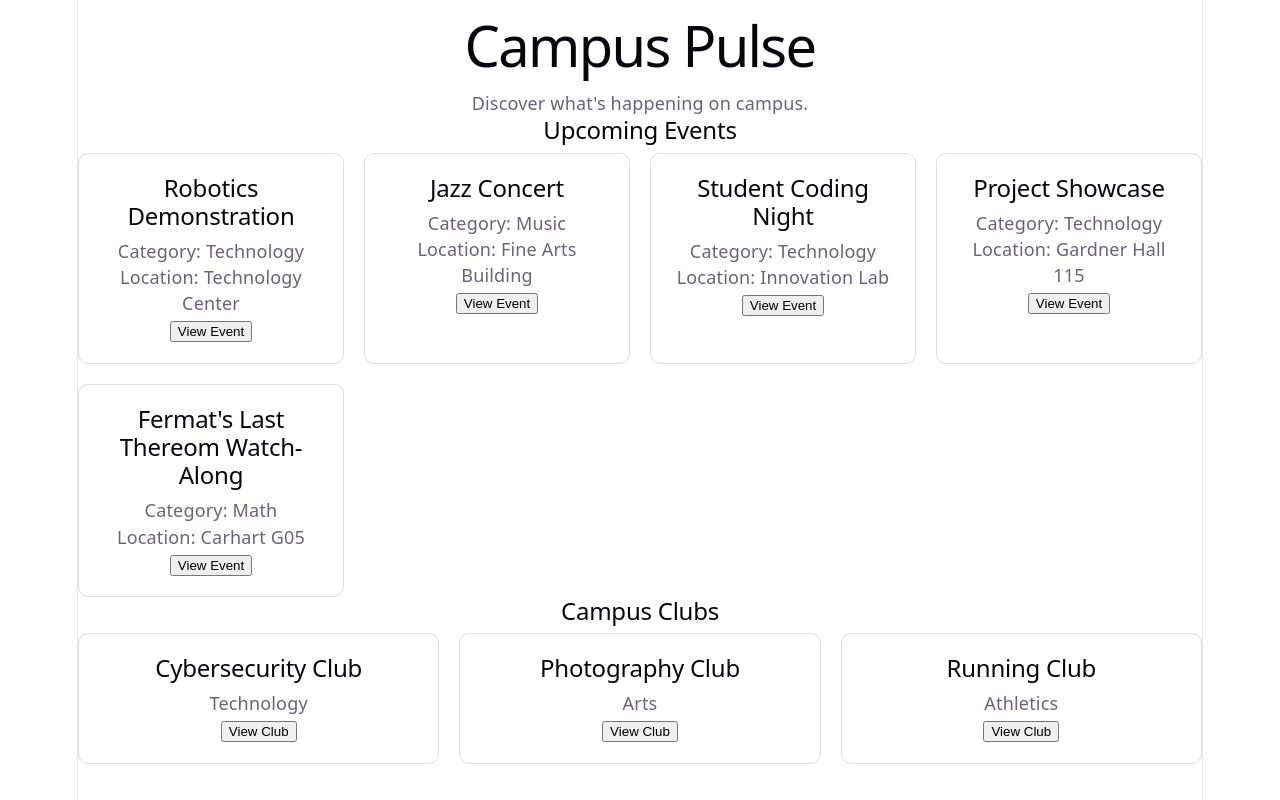
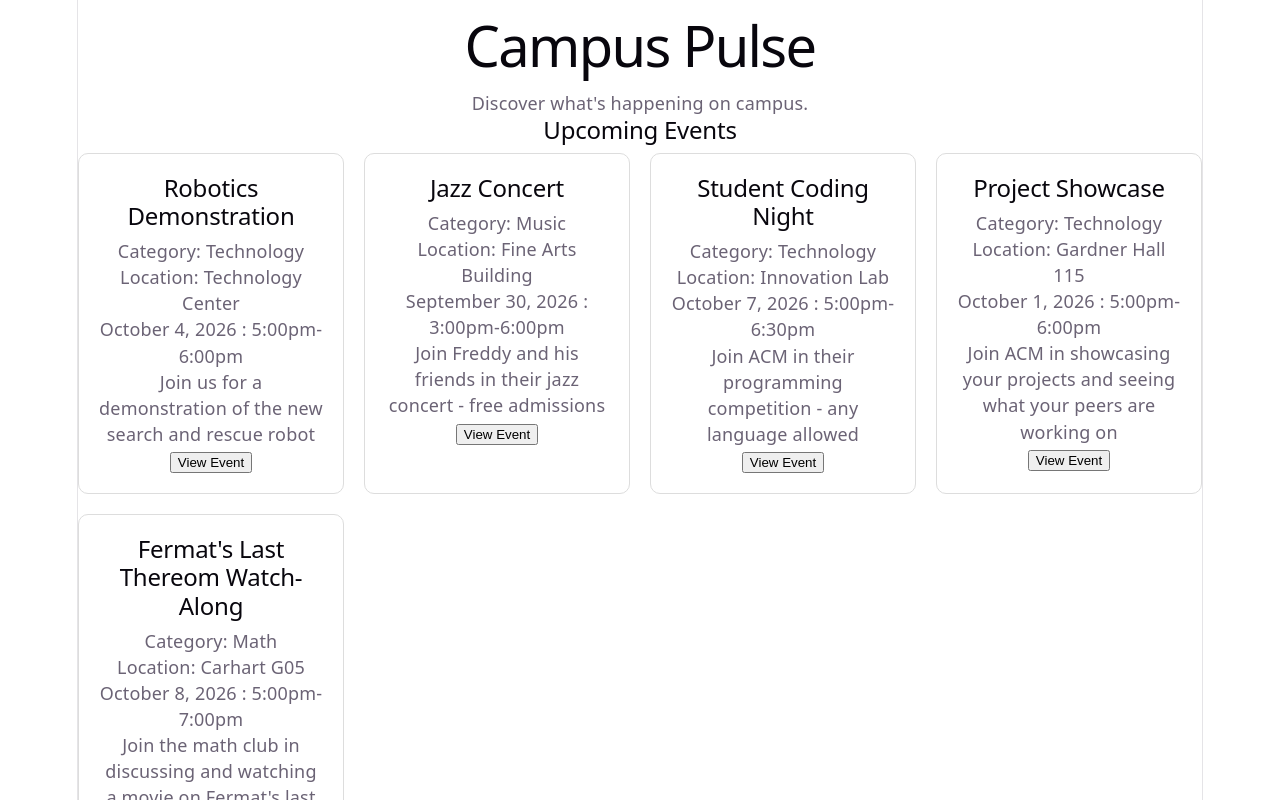
Before and after one commit to Pirategirl9000/React-Campus-Pulse, a React (Vite) app: page / in a window 1280 px wide. Shown: the top 800 px of the page. Built offline with nearby package versions, Linux system fonts and the light colour scheme.

Commit message:
Added new data to event cards

```diff
--- a/src/components/EventCard.jsx
+++ b/src/components/EventCard.jsx
@@ -5,14 +5,20 @@ export default function EventCard({ event }) {
 
     return (
         <article className="event-card">
-            <h2>
+            <h2 class-name="event-title">
                 {event.title}
             </h2>
-            <p>
+            <p class-name="event-category">
                 Category: {event.category}
             </p>
-            <p>
+            <p className="event-location">
                 Location: {event.location}
+            </p>
+            <p className="event-date-time">
+                {event.date} : {event.time}
+            </p>
+            <p className="event-desc">
+                {event.description}
             </p>
             <button onClick={handleClick}>
                 View Event
```
